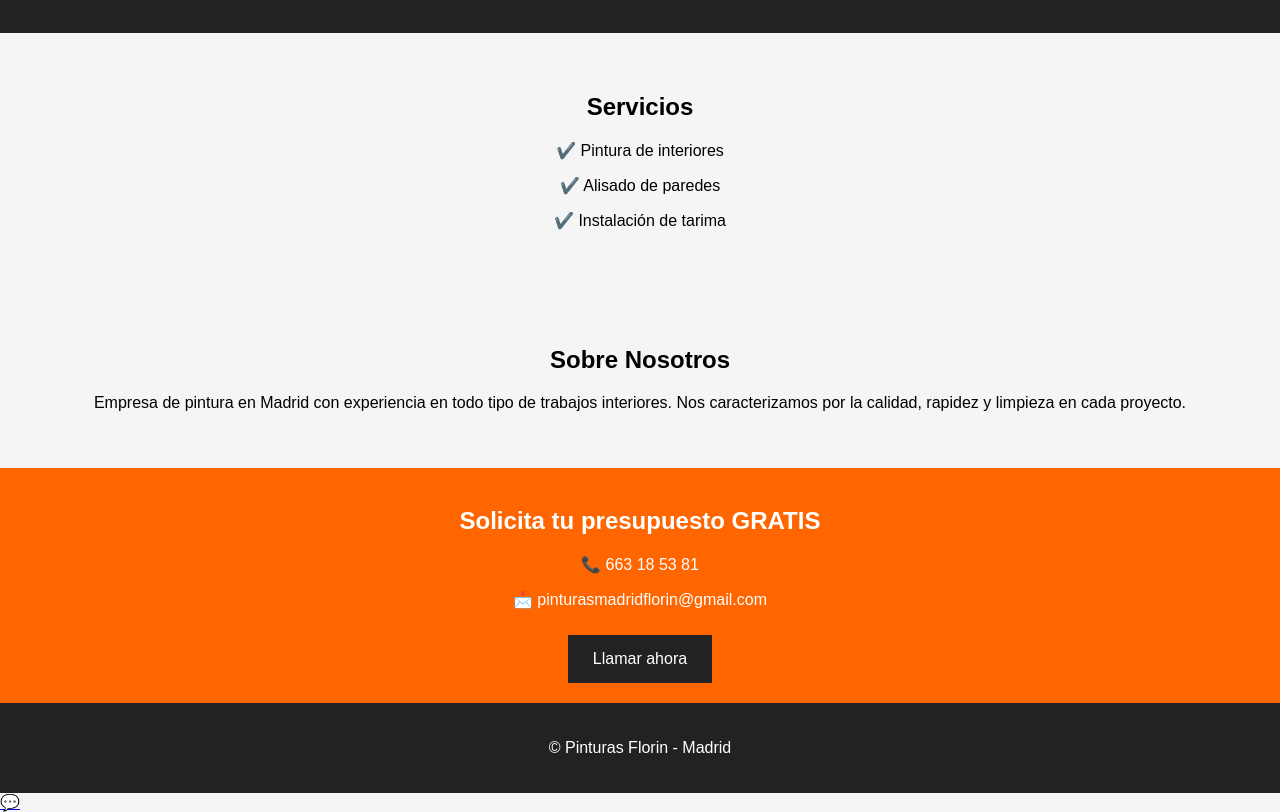
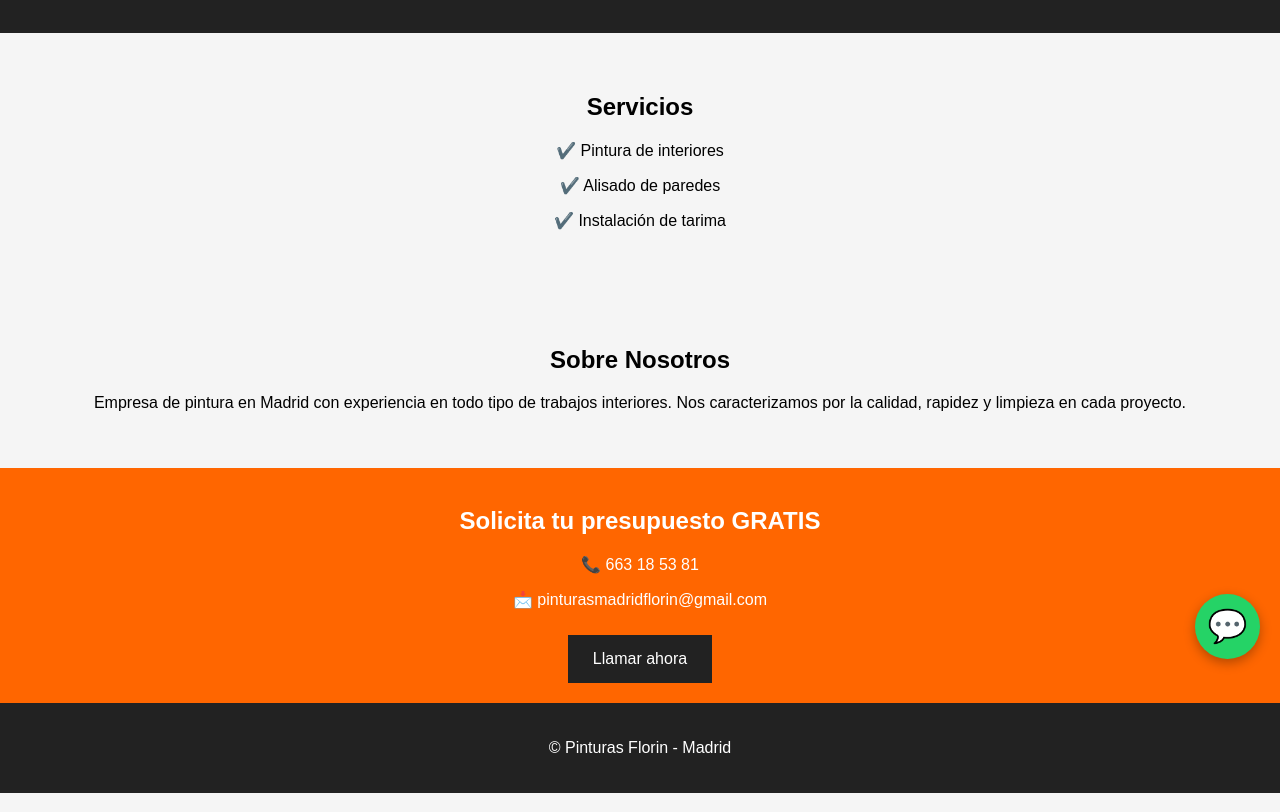
Before and after one commit to Florin769/Florin-pintor, a plain HTML site: page index.htm in a window 1280 px wide. Shown: the part 121-933 px from the top of the page. Drawn offline with Linux system fonts and the light colour scheme.

Commit message:
Add WhatsApp button styles
Add WhatsApp button styling to the page.

```diff
--- a/index.htm
+++ b/index.htm
@@ -46,6 +46,27 @@
             padding: 20px;
             text-align: center;
         }
+        .whatsapp {
+    position: fixed;
+    bottom: 20px;
+    right: 20px;
+    width: 65px;
+    height: 65px;
+    background: #25D366;
+    color: white;
+    border-radius: 50%;
+    text-align: center;
+    line-height: 65px;
+    font-size: 32px;
+    text-decoration: none;
+    box-shadow: 0 4px 12px rgba(0,0,0,.3);
+    z-index: 9999;
+    transition: 0.3s;
+}
+
+.whatsapp:hover {
+    transform: scale(1.1);
+}
     </style>
 </head>
 
```
